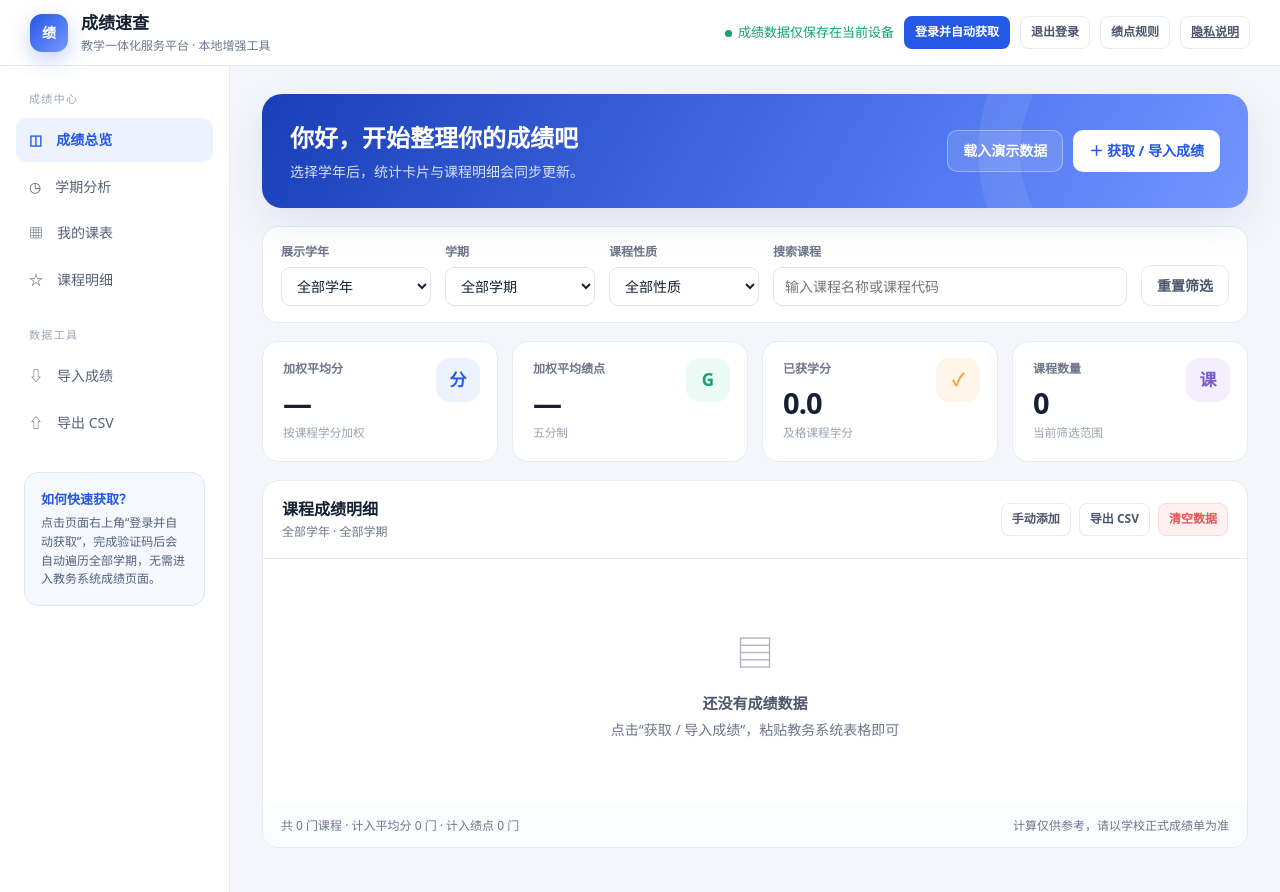
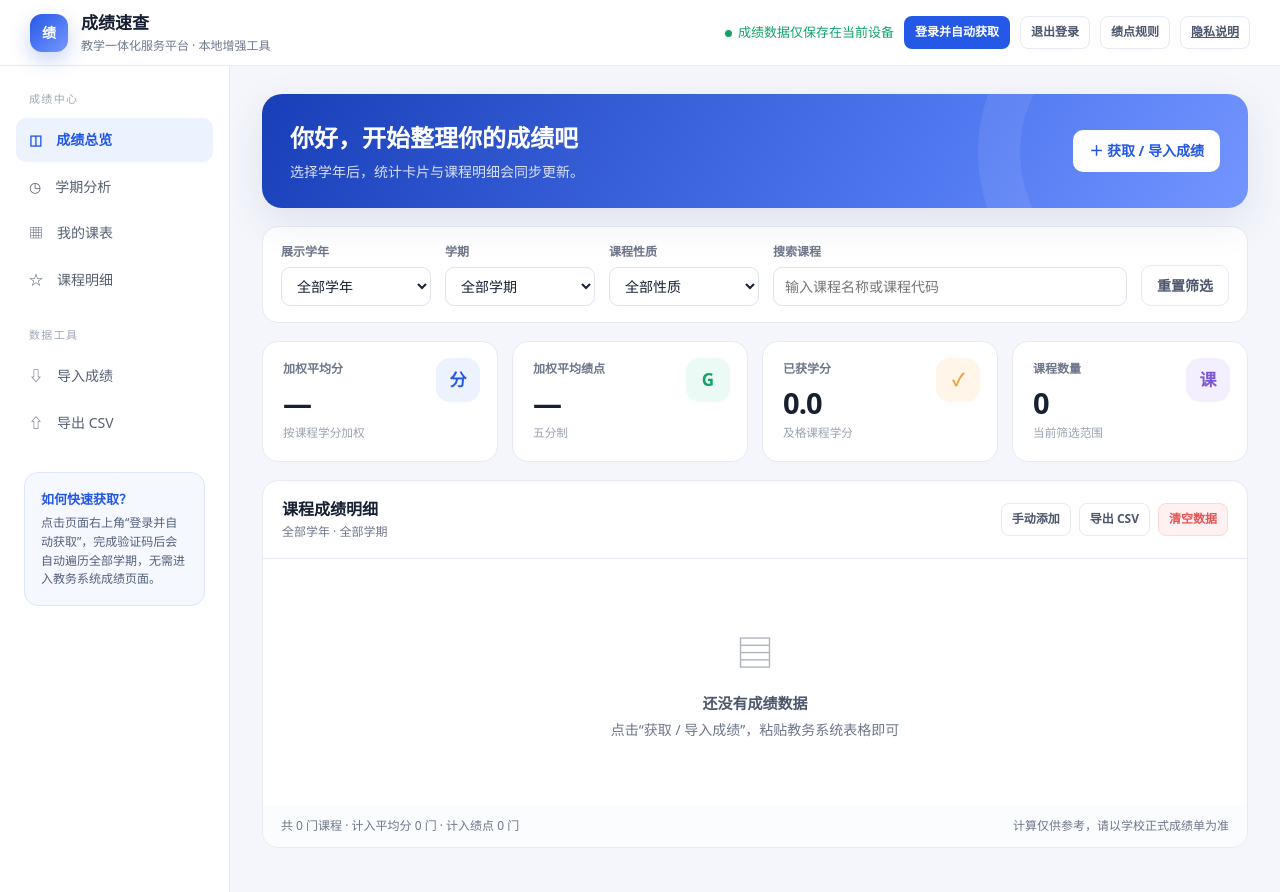
Before and after one commit to 0higgs/xaut-grade-dashboard, a website: page public/index.html in a window 1280 px wide. Drawn offline with Linux system fonts and the light colour scheme.

Commit message:
移除演示数据入口

```diff
--- a/public/index.html
+++ b/public/index.html
@@ -42,7 +42,7 @@
       <div class="side-tip"><strong>如何快速获取？</strong>点击页面右上角“登录并自动获取”，完成验证码后会自动遍历全部学期，无需进入教务系统成绩页面。</div>
     </aside>
     <main>
-      <section class="hero" id="heroSection"><div><h2>你好，开始整理你的成绩吧</h2><p>选择学年后，统计卡片与课程明细会同步更新。</p></div><div class="hero-actions"><button class="btn btn-ghost" id="sampleBtn">载入演示数据</button><button class="btn btn-primary" id="importBtn">＋ 获取 / 导入成绩</button></div></section>
+      <section class="hero" id="heroSection"><div><h2>你好，开始整理你的成绩吧</h2><p>选择学年后，统计卡片与课程明细会同步更新。</p></div><div class="hero-actions"><button class="btn btn-primary" id="importBtn">＋ 获取 / 导入成绩</button></div></section>
       <section class="filters" id="filterSection">
         <div class="field"><label for="yearFilter">展示学年</label><select id="yearFilter" class="control"><option value="all">全部学年</option></select></div>
         <div class="field"><label for="termFilter">学期</label><select id="termFilter" class="control"><option value="all">全部学期</option><option value="1">第一学期</option><option value="2">第二学期</option><option value="3">小学期</option></select></div>
@@ -223,7 +223,6 @@
   $('#parseBtn').onclick=()=>{try{const rows=parseText($('#pasteInput').value);if(!rows.length)throw new Error('未识别到课程数据');mergeRows(rows);$('#pasteInput').value='';closeModal('importModal')}catch(e){toast(e.message)}};
   $('#fileInput').onchange=e=>{const file=e.target.files[0];if(!file)return;const reader=new FileReader();reader.onload=()=>{try{mergeRows(parseText(reader.result));closeModal('importModal')}catch(err){toast(err.message)}};reader.readAsText(file,'UTF-8');e.target.value=''};
   $('#openSystemBtn').onclick=()=>window.open('https://jwgl.xaut.edu.cn/jsxsd/','_blank','noopener');
-  $('#sampleBtn').onclick=()=>{if(grades.length&&!confirm('演示数据将与现有数据合并，是否继续？'))return;mergeRows([{year:'2024-2025',term:'1',code:'MATH1001',name:'高等数学（一）',nature:'必修',credit:5,score:'88',gpa:null},{year:'2024-2025',term:'1',code:'ENG1001',name:'大学英语（一）',nature:'必修',credit:3,score:'92',gpa:null},{year:'2024-2025',term:'2',code:'PHY1002',name:'大学物理',nature:'必修',credit:4,score:'81',gpa:null},{year:'2024-2025',term:'2',code:'ART2001',name:'艺术鉴赏',nature:'选修',credit:2,score:'优秀',gpa:null},{year:'2025-2026',term:'1',code:'CS2101',name:'数据结构',nature:'必修',credit:4,score:'86',gpa:null},{year:'2025-2026',term:'1',code:'PE2101',name:'大学体育',nature:'必修',credit:1,score:'78',gpa:null}].map(normalize))};
   $('#clearBtn').onclick=()=>{if(!grades.length)return;if(confirm('确定清空全部成绩吗？此操作不可撤销。')){grades=[];save();render();toast('成绩数据已清空')}};
   $('#gradeBody').onclick=e=>{const id=e.target.dataset.id;if(!id)return;if(e.target.classList.contains('edit'))edit(grades.find(x=>x.id===id));if(e.target.classList.contains('del')&&confirm('删除这门课程？')){grades=grades.filter(x=>x.id!==id);save();render();toast('已删除')}};
   $('#editForm').onsubmit=e=>{e.preventDefault();const row=normalize({id:$('#editId').value||uid(),year:$('#editYear').value,term:$('#editTerm').value,code:$('#editCode').value,name:$('#editName').value,nature:$('#editNature').value,credit:$('#editCredit').value,score:$('#editScore').value,gpa:$('#editGpa').value});const idx=grades.findIndex(x=>x.id===row.id);if(idx>=0)grades[idx]=row;else grades.push(row);save();render();closeModal('editModal');toast('课程已保存')};
```
